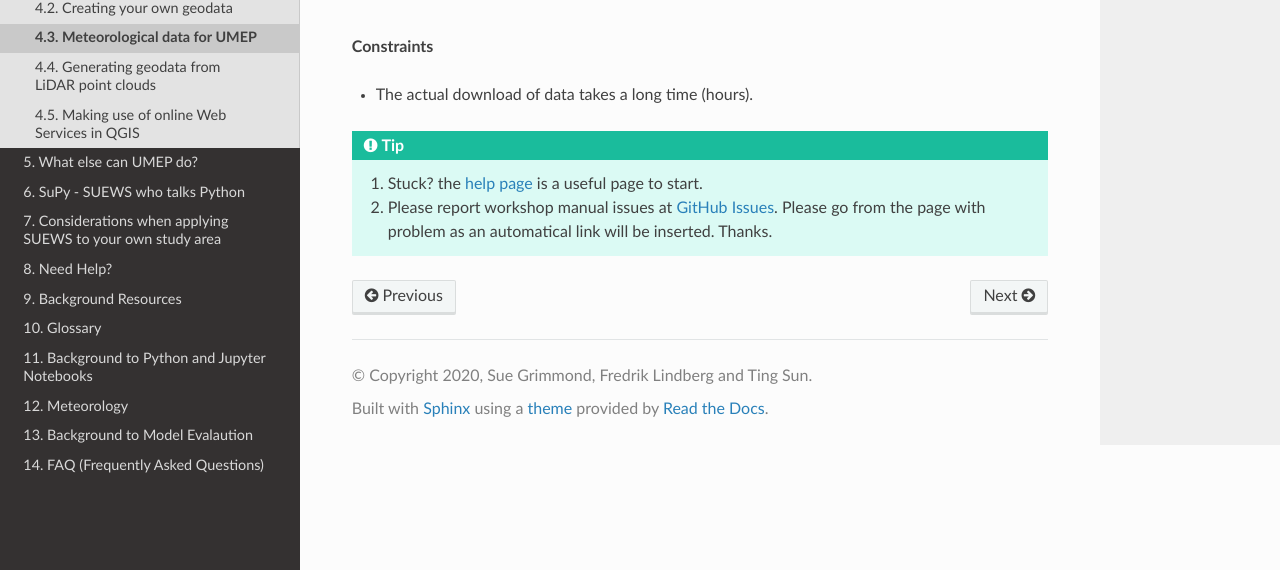
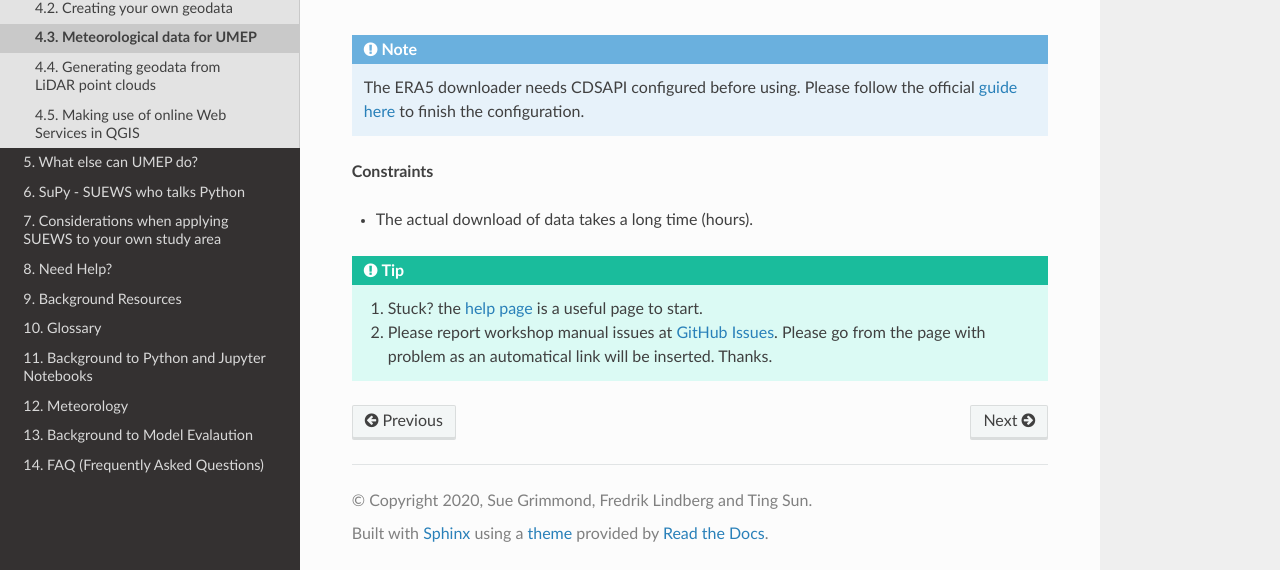
Before and after one commit to Urban-Meteorology-Reading/UMEP-Workshop, a Sphinx documentation site: the page built from source/GettingData/SUEWS4.rst, in a window 1280 px wide and 900 px high, scrolled down 508 px, cut to the strip 330-900 px from the top of the window. Built offline with Sphinx 7.4.7 and the Read the Docs theme 2.0.0, drawn with Linux system fonts in a browser that asks for light colours.

Commit message:
add guide for CDSAPI configuration

```diff
--- a/source/GettingData/SUEWS4.rst
+++ b/source/GettingData/SUEWS4.rst
@@ -25,6 +25,12 @@ Meteorological data for UMEP
     <iframe width="100%" height="350" src="https://www.youtube.com/embed/31hhG2xoFKQ?rel=0" frameborder="0" allow="autoplay; encrypted-media" allowfullscreen></iframe>
     </div>
 
+.. note::
+    The ERA5 downloader needs CDSAPI configured before using.
+    Please follow the official `guide here <https://cds.climate.copernicus.eu/api-how-to>`_ to finish the configuration.
+
+
+
 **Constraints**
 
 - The actual download of data takes a long time (hours).
```
